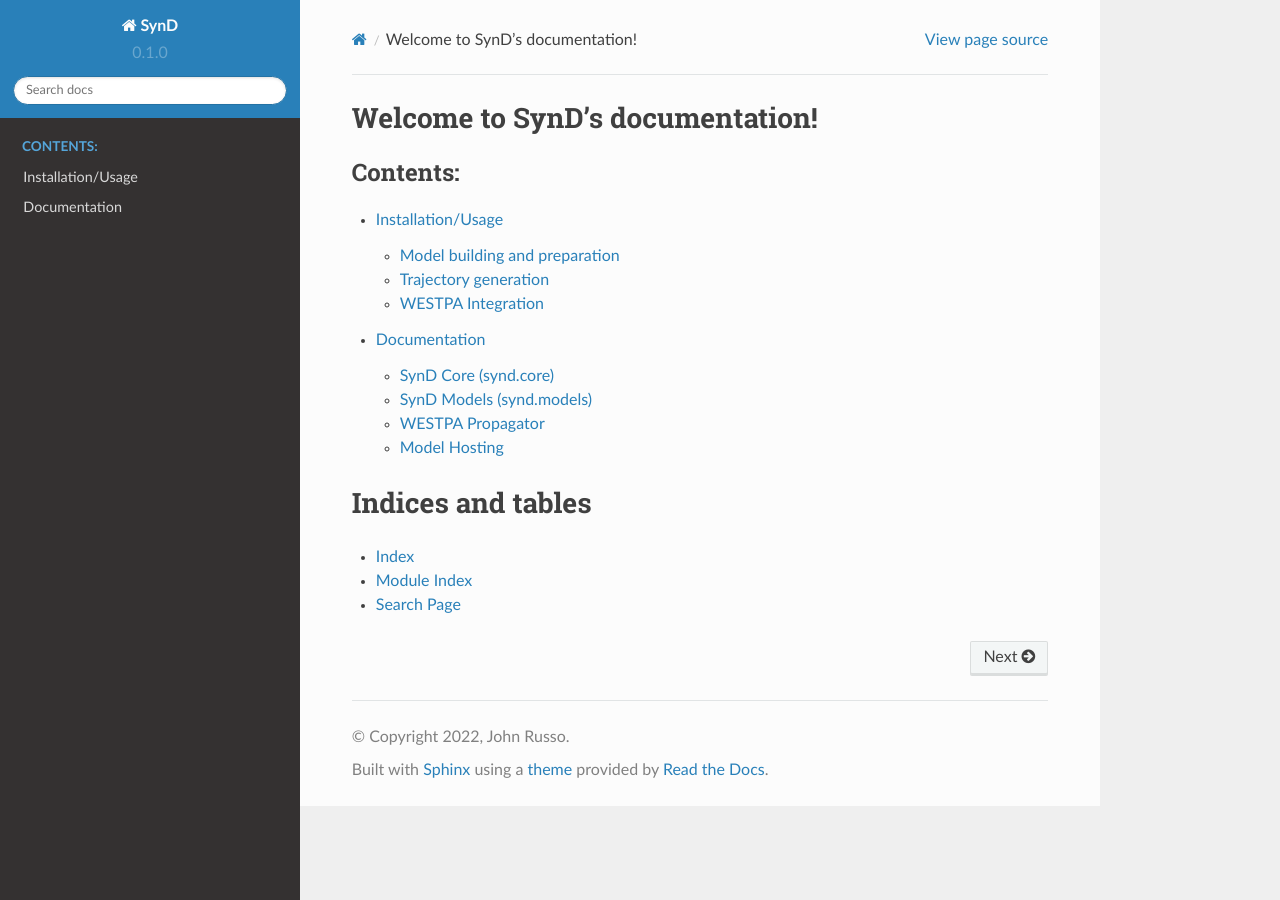
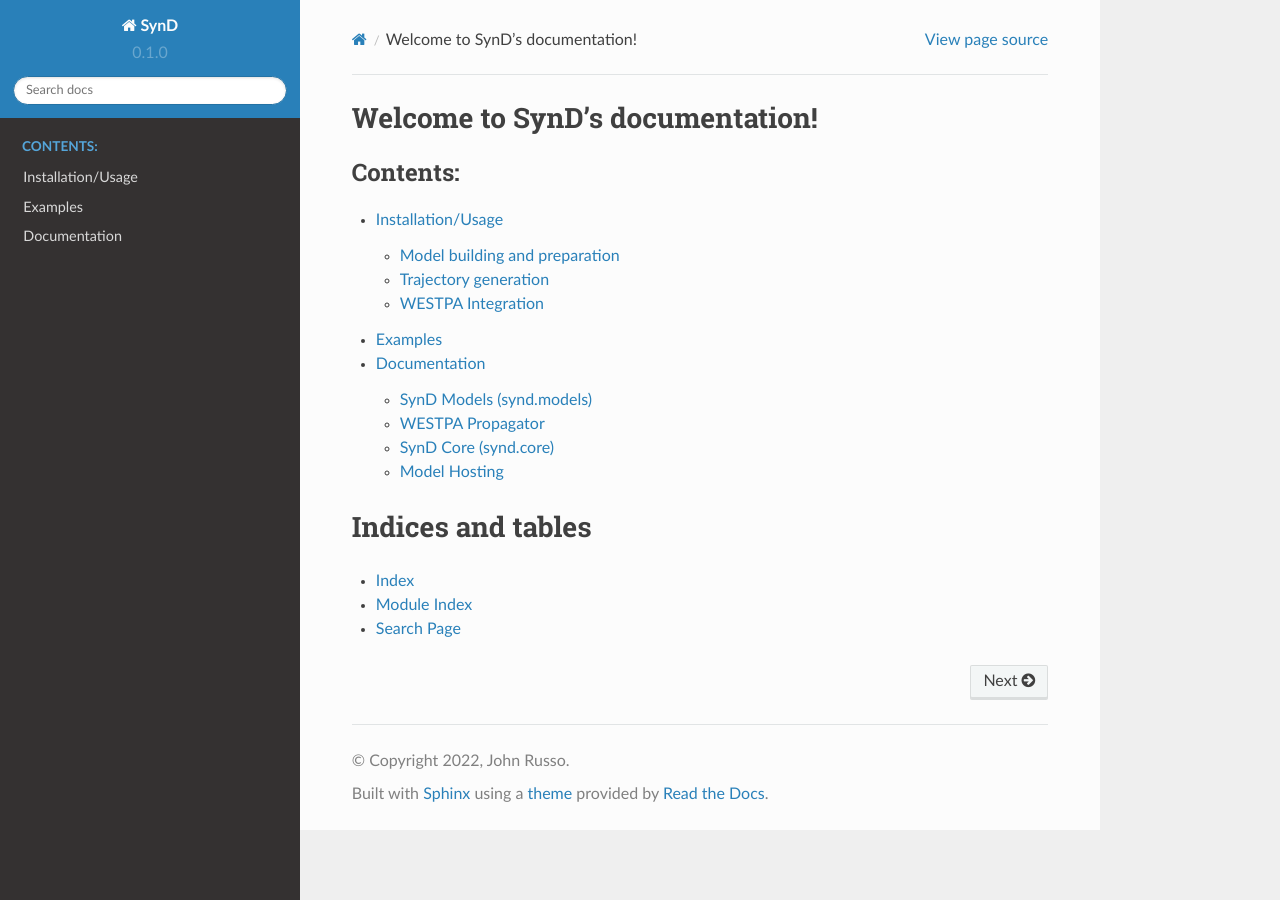
Before and after one commit to jdrusso/SynD, a Sphinx documentation site: the page built from docs/index.rst, in a window 1280 px wide. Built offline with Sphinx 7.4.7 and the Read the Docs theme 2.0.0, drawn with Linux system fonts in a browser that asks for light colours.

Commit message:
Added examples page

```diff
--- /dev/null
+++ b/docs/examples.rst
@@ -0,0 +1,5 @@
+========
+Examples
+========
+
+Coming soon...
--- a/docs/index.rst
+++ b/docs/index.rst
@@ -11,6 +11,7 @@
    :caption: Contents:
 
    usage
+   examples
    api
 
 
```
Also changed, not shown: docs/api.rst (+8 -8 lines).
